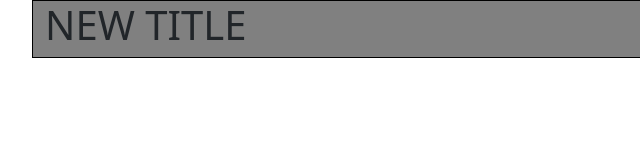
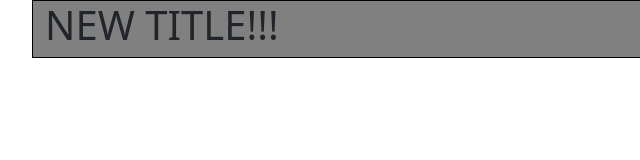
Before and after one commit to fawzik1/testing, a plain HTML site: page index.html in a window 1280 px wide. Shown: the full height of the page, 38-678 px from the left. Drawn offline with nearby package versions, Linux system fonts and the light colour scheme.

Commit message:
chaging text

```diff
--- a/index.html
+++ b/index.html
@@ -14,7 +14,7 @@
   <div class="container">
     <div class="row">
       <div class="col col-sm-9">
-        <h1 class="animate__animated animate__bounce">NEW TITLE</h1>
+        <h1 class="animate__animated animate__bounce">NEW TITLE!!!</h1>
       </div>
     </div>
   </div>
```
